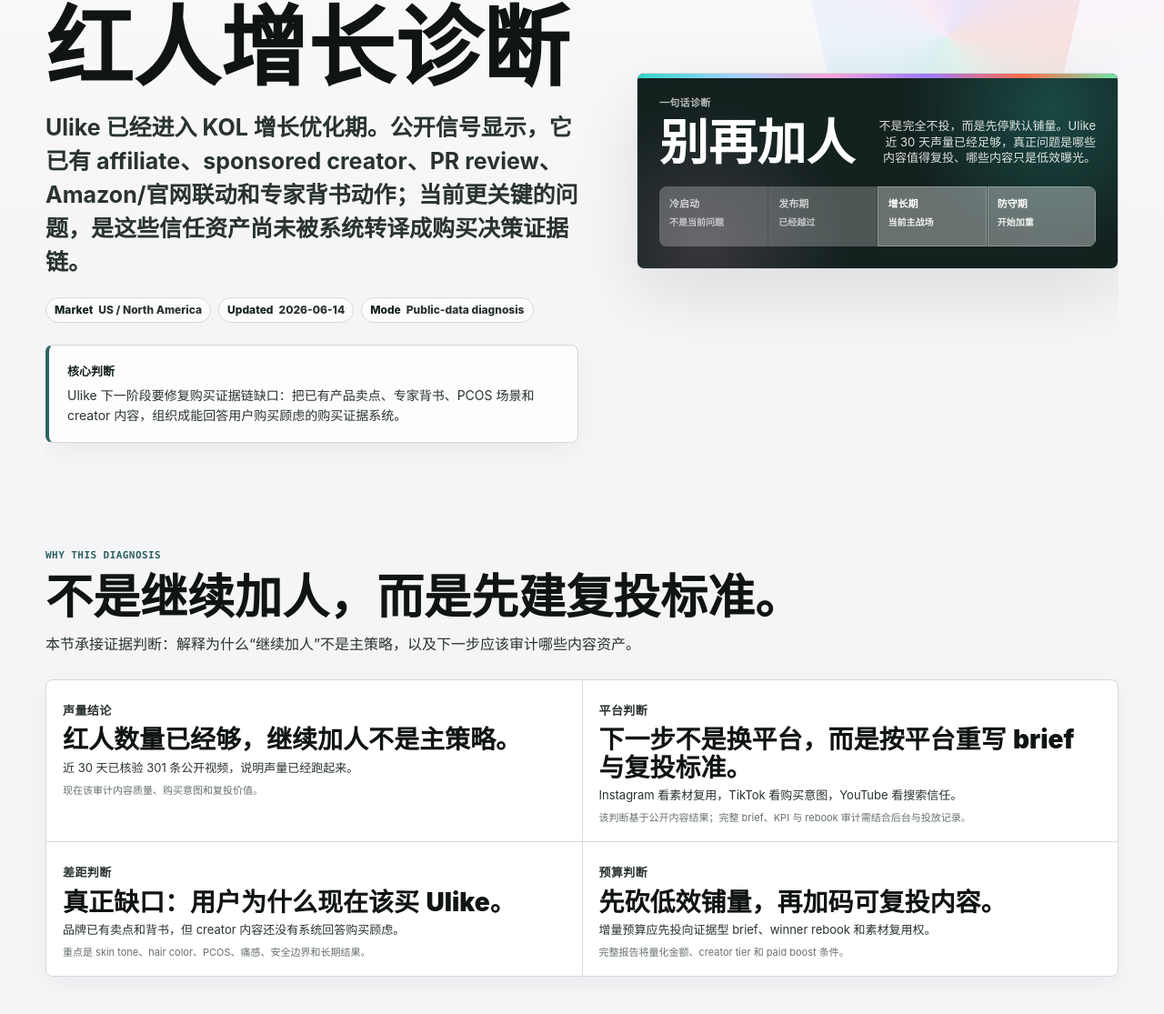
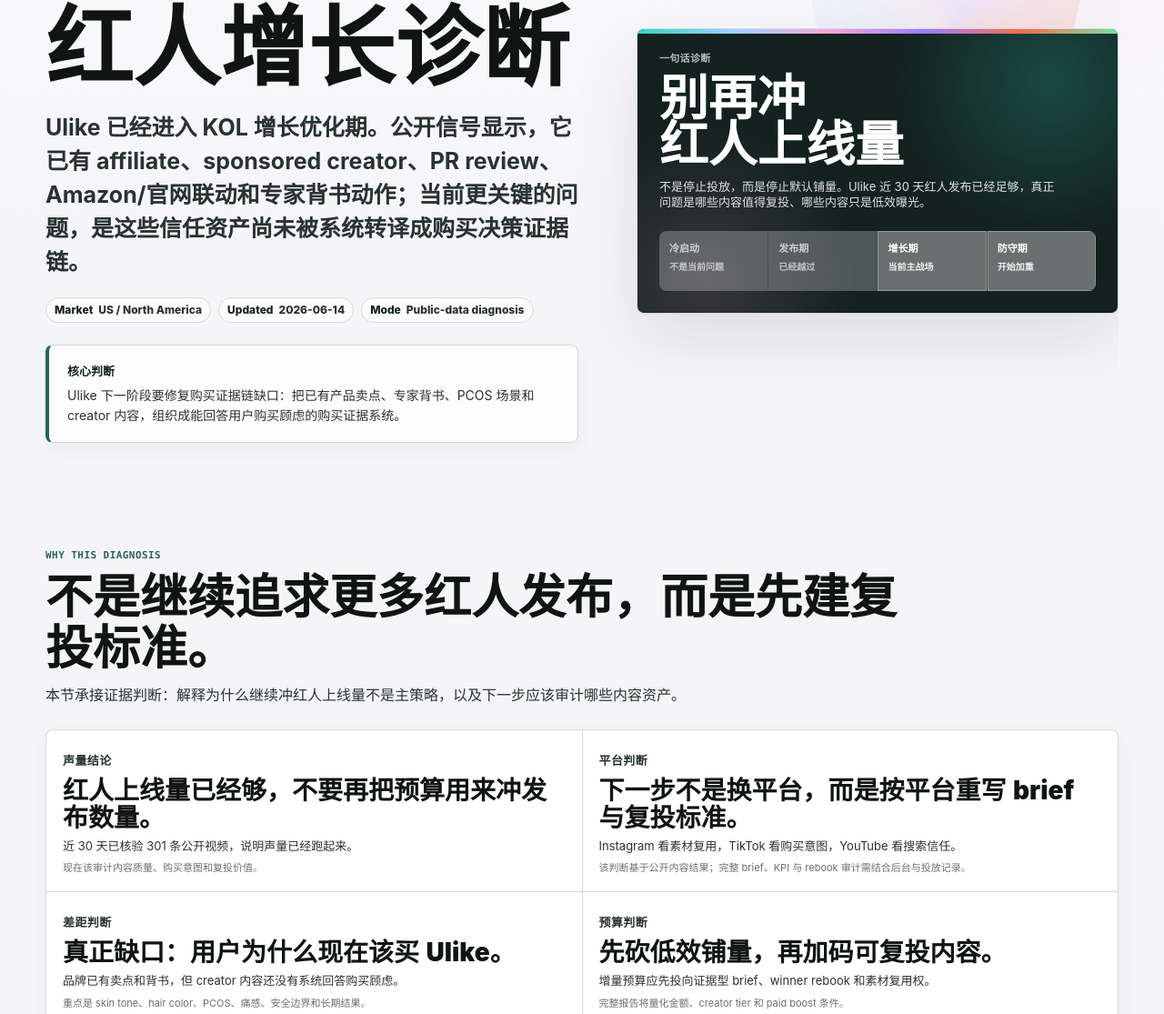
Before and after one commit to Rucia616/offing-na-diagnosis, a website: page tidelens/reports/ulike-tidelens-free-preview-2026-06-13.html in a window 1280 px wide. Shown: the part 243-1358 px from the top of the page at 91% size. Drawn offline with Linux system fonts and the light colour scheme.

Commit message:
Clarify TideLens creator volume wording

```diff
--- a/tidelens/reports/ulike-tidelens-free-preview-2026-06-13.html
+++ b/tidelens/reports/ulike-tidelens-free-preview-2026-06-13.html
@@ -390,9 +390,9 @@
     .score-card .label { color: rgba(255,255,255,.7); }
     .score-line {
       display: grid;
-      grid-template-columns: max-content minmax(220px, 1fr);
-      align-items: end;
-      gap: 22px;
+      grid-template-columns: 1fr;
+      align-items: start;
+      gap: 12px;
     }
     .score-line strong {
       color: #fff;
@@ -406,7 +406,8 @@
       color: rgba(255,255,255,.86);
       font-size: 13px;
       line-height: 1.35;
-      text-align: right;
+      max-width: 440px;
+      text-align: left;
     }
     .stage-bar {
       display: grid;
@@ -1760,8 +1761,8 @@
         <div class="score-card">
           <span class="label">一句话诊断</span>
           <div class="score-line">
-            <strong>别再加人</strong>
-            <span>不是完全不投，而是先停默认铺量。Ulike 近 30 天声量已经足够，真正问题是哪些内容值得复投、哪些内容只是低效曝光。</span>
+            <strong>别再冲<br>红人上线量</strong>
+            <span>不是停止投放，而是停止默认铺量。Ulike 近 30 天红人发布已经足够，真正问题是哪些内容值得复投、哪些内容只是低效曝光。</span>
           </div>
           <div class="stage-bar" aria-label="Stage diagnosis">
             <div class="stage-seg">冷启动<small>不是当前问题</small></div>
@@ -1776,13 +1777,13 @@
     <section class="shell diagnosis-proof" id="diagnosis-proof">
       <div class="section-head">
         <span class="section-kicker">Why This Diagnosis</span>
-        <h2>不是继续加人，而是先建复投标准。</h2>
-        <p class="lead">本节承接证据判断：解释为什么“继续加人”不是主策略，以及下一步应该审计哪些内容资产。</p>
+        <h2>不是继续追求更多红人发布，而是先建复投标准。</h2>
+        <p class="lead">本节承接证据判断：解释为什么继续冲红人上线量不是主策略，以及下一步应该审计哪些内容资产。</p>
       </div>
       <div class="hero-metrics">
         <div class="metric">
           <span class="label">声量结论</span>
-          <strong>红人数量已经够，继续加人不是主策略。</strong>
+          <strong>红人上线量已经够，不要再把预算用来冲发布数量。</strong>
           <span>近 30 天已核验 301 条公开视频，说明声量已经跑起来。</span>
           <small>现在该审计内容质量、购买意图和复投价值。</small>
         </div>
```
